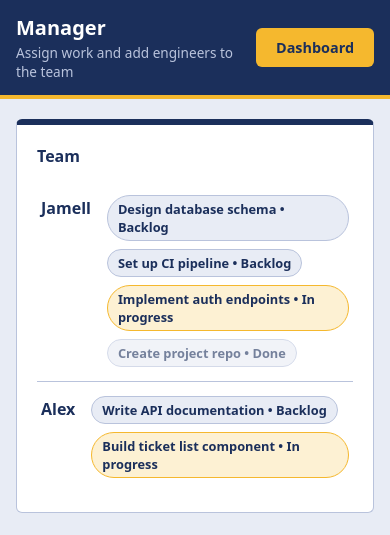
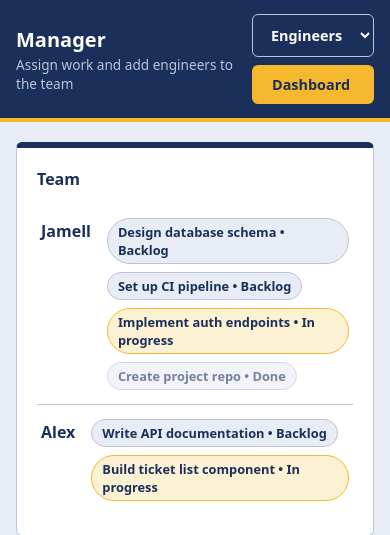
Before and after one commit to cs390f26/agile-board-monolith, a Flask app: page /manager in a window 390 px wide. Shown: the top 535 px of the page. Run offline with Flask 3, Linux system fonts and the light colour scheme; some libraries are stand-ins or nearby versions.

Commit message:
Added engineer route button to manager page and updated service file to run on port 80

```diff
--- a/src/agile_board/static/manager.css
+++ b/src/agile_board/static/manager.css
@@ -39,6 +39,35 @@ header p {
     font-size: 0.85rem;
     color: var(--blue-mid);
     margin-top: 2px;
+}
+
+.header-actions {
+    display: flex;
+    align-items: center;
+    gap: 10px;
+}
+
+.engineer-nav {
+    font: inherit;
+    font-size: 0.9rem;
+    font-weight: 600;
+    color: var(--white);
+    background: transparent;
+    border: 1px solid var(--blue-mid);
+    border-radius: 6px;
+    padding: 10px 14px;
+    cursor: pointer;
+}
+
+.engineer-nav:hover,
+.engineer-nav:focus-visible {
+    border-color: var(--amber);
+    outline: none;
+}
+
+.engineer-nav option {
+    color: var(--blue);
+    background: var(--white);
 }
 
 .dashboard-btn {
@@ -191,4 +220,5 @@ main {
     main { grid-template-columns: 1fr; padding: 20px 16px; }
     header { padding: 14px 16px; }
     .roster-name { flex-basis: auto; }
+    .header-actions { flex-direction: column; align-items: stretch; gap: 8px; }
 }
--- a/src/agile_board/templates/manager.html
+++ b/src/agile_board/templates/manager.html
@@ -12,7 +12,12 @@
         <h1>Manager</h1>
         <p>Assign work and add engineers to the team</p>
     </div>
-    <a class="dashboard-btn" href="index.html">Dashboard</a>
+    <div class="header-actions">
+        <select id="engineer-nav" class="engineer-nav">
+            <option value="" disabled selected>Engineers</option>
+        </select>
+        <a class="dashboard-btn" href="index.html">Dashboard</a>
+    </div>
 </header>
 
 <main>
@@ -58,9 +63,10 @@
 
 <script>
     // Dummy data standing in for GET /api/summary_json and GET /api/people.
+    // Anyone with role "manager" is excluded from the engineer dropdown below.
     let people = [
-        { peopleId: "jamell", name: "Jamell" },
-        { peopleId: "alex", name: "Alex" }
+        { peopleId: "jamell", name: "Jamell", role: "engineer" },
+        { peopleId: "alex", name: "Alex", role: "engineer" }
     ];
 
     let tasks = [
@@ -130,10 +136,35 @@
         });
     }
 
+    // Populates the header dropdown with everyone except managers. Picking
+    // a name navigates to that engineer's board.
+    function renderEngineerNav() {
+        const nav = document.getElementById("engineer-nav");
+        nav.innerHTML = '<option value="" disabled selected>Engineers</option>';
+
+        people
+            .filter(person => person.role !== "manager")
+            .forEach(person => {
+                const opt = document.createElement("option");
+                opt.value = person.name;
+                opt.textContent = person.name;
+                nav.appendChild(opt);
+            });
+    }
+
     function renderAll() {
         renderRoster();
         renderFormOptions();
+        renderEngineerNav();
     }
+
+    document.getElementById("engineer-nav").addEventListener("change", e => {
+        const name = e.target.value;
+        if (!name) return;
+        // Static mockup: query string. In the Flask app this becomes
+        // url_for('engineer_view', name=name), i.e. /engineer/<name>.
+        window.location.href = "engineer.html?name=" + encodeURIComponent(name);
+    });
 
     // Create task -- stands in for POST /api/task
     document.getElementById("create-task-form").addEventListener("submit", e => {
@@ -176,7 +207,7 @@
 
         // Real backend generates peopleId; this is just a stand-in for the mockup.
         const peopleId = "p" + (people.length + 1);
-        people.push({ peopleId, name });
+        people.push({ peopleId, name, role: "engineer" });
 
         nameInput.value = "";
         renderAll();
```
Also changed, not shown: 1 other file.
